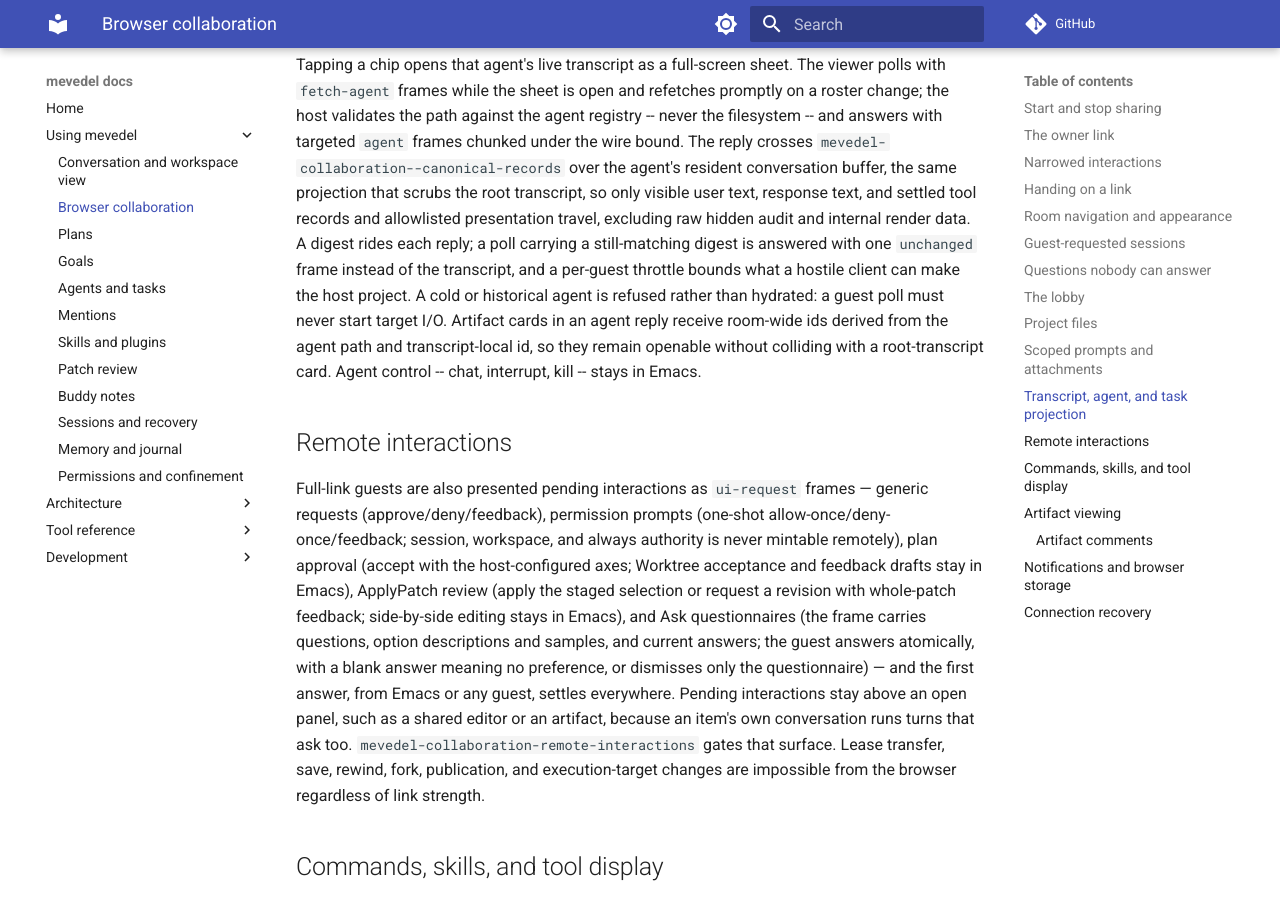
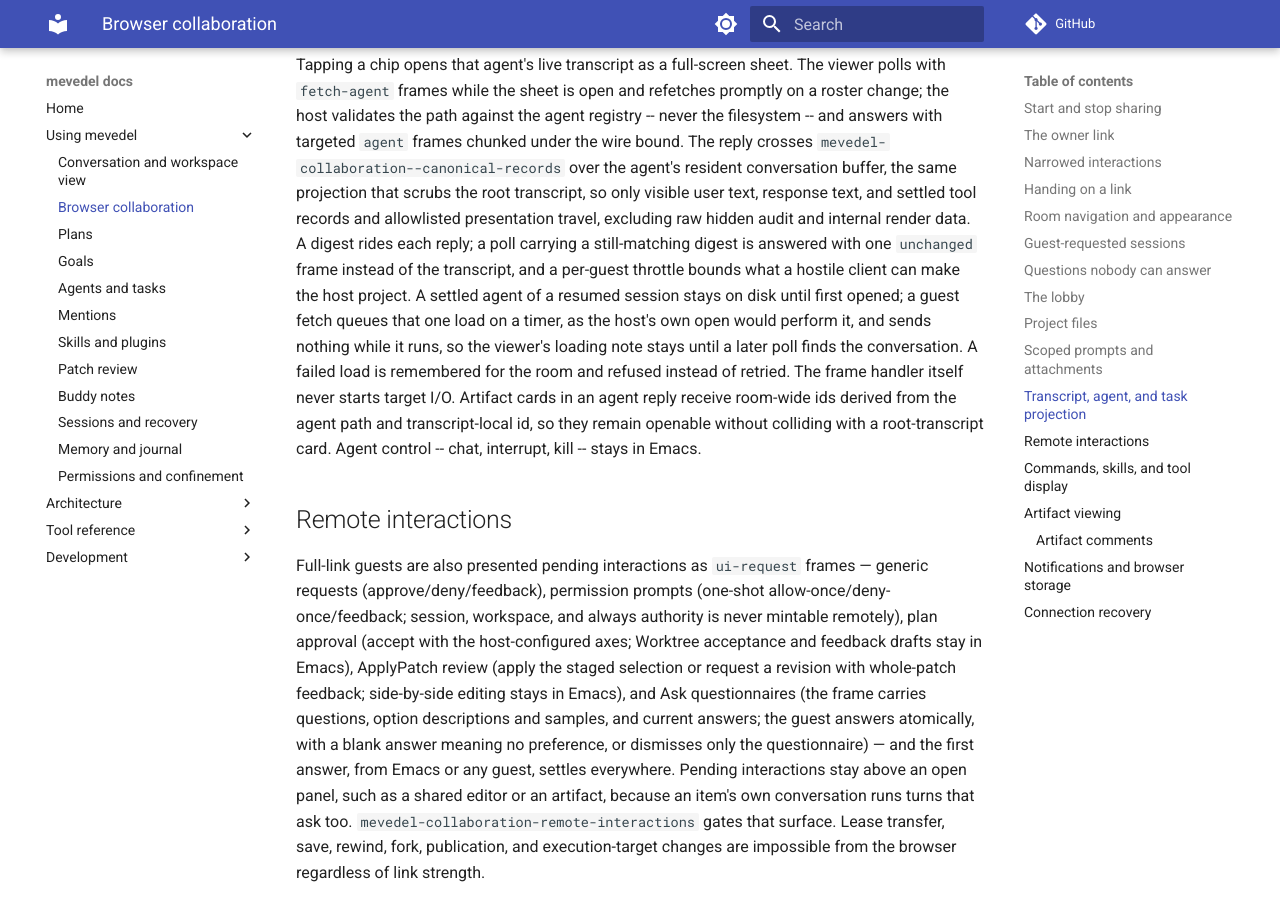
Before and after one commit to FrauH0lle/mevedel, an MkDocs documentation site: the page built from docs/collaboration.md, in a window 1280 px wide and 900 px high, scrolled down 11349 px. Built offline with MkDocs 1.6.1 and Material for MkDocs 9.7.7, drawn with Linux system fonts in a browser that asks for light colours; comment, search, counter and statistics services are not loaded.

Commit message:
fix(collab): Load a resumed session's settled agents for guests
A resumed session keeps settled agents on disk until first opened.
The guest fetch served only resident conversations, so the browser
listed a finished agent but answered "This agent's transcript is not
available" until the host opened it in Emacs.

A guest fetch for such an agent now queues one load on a timer, the
same load the host's own open performs, and sends nothing while it
runs; the viewer keeps its loading note and its next poll receives
the transcript.  The frame handler still starts no target I/O.  A
failed load is remembered for the room and refused, not retried.

* mevedel-collaboration-agent.el (mevedel-collaboration--agent-record)
(mevedel-collaboration--set-agent-load)
(mevedel-collaboration--queue-agent-load)
(mevedel-collaboration--load-agent): New functions.
(mevedel-collaboration--agent-conversation): Use the record lookup.
(mevedel-collaboration--handle-fetch-agent): Queue a cold agent's load
instead of refusing it.
* docs/collaboration.md: Document the deferred load.
* test/test-mevedel-collaboration-agent.el: Cover it.

```diff
--- a/docs/collaboration.md
+++ b/docs/collaboration.md
@@ -547,8 +547,12 @@ internal render data. A digest rides
 each reply; a poll carrying a still-matching digest is answered with
 one `unchanged` frame instead of the transcript, and a per-guest
 throttle bounds what a hostile client can make the host project. A
-cold or historical agent is refused rather than hydrated: a guest poll
-must never start target I/O. Artifact cards in an agent reply receive
+settled agent of a resumed session stays on disk until first opened; a
+guest fetch queues that one load on a timer, as the host's own open would
+perform it, and sends nothing while it runs, so the viewer's loading note
+stays until a later poll finds the conversation. A failed load is
+remembered for the room and refused instead of retried. The frame handler
+itself never starts target I/O. Artifact cards in an agent reply receive
 room-wide ids derived from the agent path and transcript-local id, so they
 remain openable without colliding with a root-transcript card. Agent control
 -- chat, interrupt, kill -- stays in Emacs.
```
Also changed, not shown: 2 other files.
